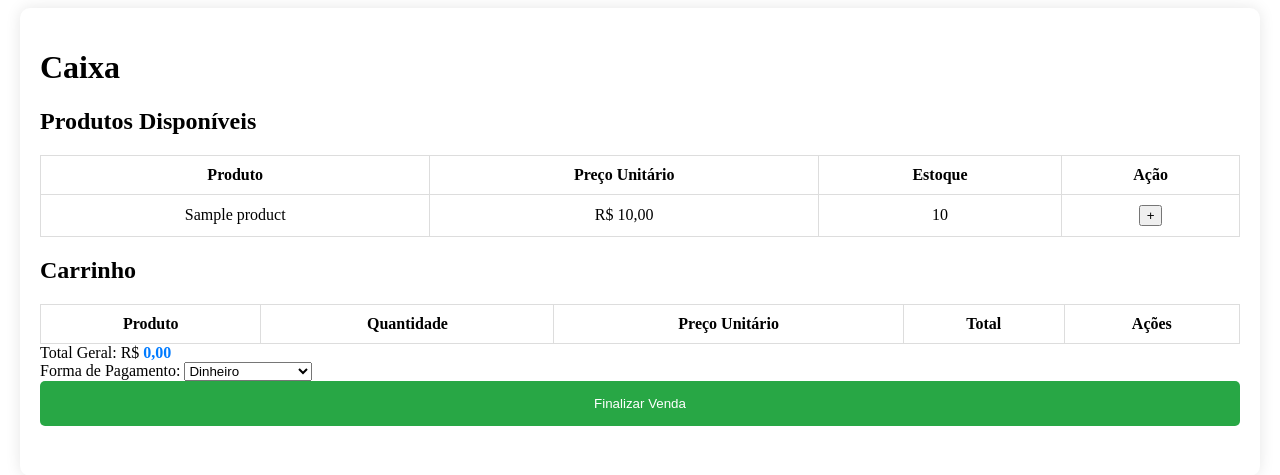
After one commit to J0seAlbuquerque/StockFLow, a PHP site: page /pages/caixa.php in a window 1280 px wide. The commit adds this page. Shown: the top 475 px of the page. Run offline with PHP 8.4, Linux system fonts and the light colour scheme; the visitor is signed in with stand-in values (Sample User, id 1); tables that the repository leaves empty hold one stand-in row (values such as "Sample post"); lists and menus that the app fills with data are empty.

```diff
--- /dev/null
+++ b/assets/css/_caixa.css
@@ -0,0 +1,65 @@
+.container {
+    max-width: 1200px;
+    margin: 0 auto;
+    padding: 20px;
+    background-color: #fff;
+    border-radius: 10px;
+    box-shadow: 0 0 15px rgba(0, 0, 0, 0.1);
+}
+
+.box h1, .box h2 {
+    text-align: center;
+}
+
+#buscar-produtos, #carrinho, #pagamento {
+    margin-bottom: 30px;
+}
+
+.produto-item {
+    display: flex;
+    justify-content: space-between;
+    margin-bottom: 10px;
+    padding: 10px;
+    border-bottom: 1px solid #ccc;
+}
+
+#adicionar-produto {
+    background-color: #007bff;
+    color: white;
+    border: none;
+    padding: 5px 10px;
+    border-radius: 5px;
+}
+
+#adicionar-produto:hover {
+    background-color: #0056b3;
+}
+
+table {
+    width: 100%;
+    border-collapse: collapse;
+}
+
+table, th, td {
+    border: 1px solid #ddd;
+    padding: 10px;
+    text-align: center;
+}
+
+#total-geral, #troco {
+    font-weight: bold;
+    color: #007bff;
+}
+
+#finalizar-venda {
+    width: 100%;
+    padding: 15px;
+    background-color: #28a745;
+    color: white;
+    border: none;
+    border-radius: 5px;
+}
+
+#finalizar-venda:hover {
+    background-color: #218838;
+}
--- /dev/null
+++ b/assets/js/caixa.js
@@ -0,0 +1,133 @@
+document.addEventListener('DOMContentLoaded', () => {
+    const carrinho = [];
+    const tabelaCarrinho = document.getElementById('itens-carrinho');
+    const totalGeralSpan = document.getElementById('total-geral');
+    const parcelasSpan = document.getElementById('parcelas');
+    const finalizarVendaBtn = document.getElementById('finalizar-venda');
+    const formaPagamentoSelect = document.getElementById('forma-pagamento');
+    const parcelamentoDiv = document.getElementById('parcelamento');
+    const numParcelas = document.getElementById('num-parcelas');
+
+    // Mostrar ou esconder o campo de parcelamento
+    function atualizarParcelamento() {
+        if (formaPagamentoSelect.value === "Cartão de Crédito") {
+            parcelamentoDiv.style.display = "block";
+        } else {
+            parcelamentoDiv.style.display = "none";
+            parcelasSpan.textContent = ''; // Limpa as parcelas se não for cartão
+        }
+    }
+
+    formaPagamentoSelect.addEventListener('change', atualizarParcelamento);
+
+    function atualizarCarrinho() {
+        tabelaCarrinho.innerHTML = '';
+        let totalGeral = 0;
+
+        carrinho.forEach((item, index) => {
+            const tr = document.createElement('tr');
+
+            tr.innerHTML = `
+                <td>${item.nome}</td>
+                <td>
+                    <input type="number" value="${item.quantidade}" min="1" data-index="${index}" class="atualizar-quantidade">
+                </td>
+                <td>R$ ${item.preco.toFixed(2).replace('.', ',')}</td>
+                <td>R$ ${(item.preco * item.quantidade).toFixed(2).replace('.', ',')}</td>
+                <td><button class="remover-item" data-index="${index}">Remover</button></td>
+            `;
+
+            totalGeral += item.preco * item.quantidade;
+            tabelaCarrinho.appendChild(tr);
+        });
+
+        totalGeralSpan.textContent = totalGeral.toFixed(2).replace('.', ',');
+
+        // Atualiza o valor das parcelas se for Cartão de Crédito
+        if (formaPagamentoSelect.value === "Cartão de Crédito") {
+            const parcelas = numParcelas.value;
+            const valorParcelas = (totalGeral / parcelas).toFixed(2);
+            parcelasSpan.textContent = `Parcelas: ${parcelas}x R$ ${valorParcelas.replace('.', ',')}`;
+        } else {
+            parcelasSpan.textContent = ''; // Limpa as parcelas se não for cartão
+        }
+    }
+
+    // Função para adicionar produto ao carrinho
+    document.querySelectorAll('.adicionar-carrinho').forEach(btn => {
+        btn.addEventListener('click', () => {
+            const id = btn.dataset.id;
+            const nome = btn.dataset.nome;
+            const preco = parseFloat(btn.dataset.preco);
+
+            const existente = carrinho.find(item => item.id === id);
+
+            if (existente) {
+                existente.quantidade++;
+            } else {
+                carrinho.push({ id, nome, preco, quantidade: 1 });
+            }
+            atualizarCarrinho();
+        });
+    });
+
+    // Atualiza a quantidade dos produtos no carrinho
+    tabelaCarrinho.addEventListener('input', e => {
+        if (e.target.classList.contains('atualizar-quantidade')) {
+            const index = e.target.dataset.index;
+            const novaQuantidade = parseInt(e.target.value);
+
+            if (novaQuantidade > 0) {
+                carrinho[index].quantidade = novaQuantidade;
+            } else {
+                carrinho[index].quantidade = 1;
+                e.target.value = 1;
+            }
+
+            atualizarCarrinho();
+        }
+    });
+
+    // Remove itens do carrinho
+    tabelaCarrinho.addEventListener('click', e => {
+        if (e.target.classList.contains('remover-item')) {
+            const index = e.target.dataset.index;
+            carrinho.splice(index, 1);
+            atualizarCarrinho();
+        }
+    });
+
+    // Finalizar venda
+    finalizarVendaBtn.addEventListener('click', () => {
+        if (carrinho.length > 0) {
+            const produtos = JSON.stringify(carrinho);
+            const formaPagamento = formaPagamentoSelect.value;
+            const valorTotal = parseFloat(totalGeralSpan.textContent.replace(',', '.'));
+            const parcelas = formaPagamento === "Cartão de Crédito" ? numParcelas.value : 1;
+
+            fetch('../process/processa_venda.php', {
+                method: 'POST',
+                headers: { 'Content-Type': 'application/x-www-form-urlencoded' },
+                body: new URLSearchParams({
+                    produtos,
+                    forma_pagamento: formaPagamento,
+                    valor_total: valorTotal,
+                    parcelas: parcelas
+                })
+            })
+            .then(response => response.json())
+            .then(data => {
+                alert(data.message);
+                if (data.status === 'success') {
+                    location.reload();
+                }
+            })
+            .catch(error => console.error('Erro:', error));
+        } else {
+            alert("Adicione pelo menos um produto ao carrinho.");
+        }
+    });
+
+    // Inicializa o estado do parcelamento
+    atualizarParcelamento();
+});
--- /dev/null
+++ b/pages/caixa.php
@@ -0,0 +1,106 @@
+<?php
+session_start();
+require_once('../includes/config.php');
+
+// Verifica se o usuário está autenticado
+if (!isset($_SESSION['user_id'])) {
+    header('Location: ../index.php');
+    exit;
+}
+
+$user_id = $_SESSION['user_id'];
+
+// Consultar produtos cadastrados no banco
+$query = "SELECT product_id, name, sale_price, quantity FROM products WHERE user_id = ?";
+$stmt = $conn->prepare($query);
+$stmt->bind_param('i', $user_id);
+$stmt->execute();
+$result = $stmt->get_result();
+?>
+
+<!DOCTYPE html>
+<html lang="pt-br">
+<head>
+    <meta charset="UTF-8">
+    <meta name="viewport" content="width=device-width, initial-scale=1.0">
+    <title>Caixa</title>
+    <link rel="stylesheet" href="../assets/css/_caixa.css">
+    <script src="../assets/js/caixa.js" defer></script>
+</head>
+<body>
+    <div class="container">
+        <h1>Caixa</h1>
+
+        <!-- Lista de Produtos -->
+        <section id="lista-produtos">
+            <h2>Produtos Disponíveis</h2>
+            <table>
+                <thead>
+                    <tr>
+                        <th>Produto</th>
+                        <th>Preço Unitário</th>
+                        <th>Estoque</th>
+                        <th>Ação</th>
+                    </tr>
+                </thead>
+                <tbody>
+                    <?php while ($produto = $result->fetch_assoc()): ?>
+                        <tr>
+                            <td><?php echo htmlspecialchars($produto['name']); ?></td>
+                            <td>R$ <?php echo number_format($produto['sale_price'], 2, ',', '.'); ?></td>
+                            <td><?php echo htmlspecialchars($produto['quantity']); ?></td>
+                            <td>
+                                <button class="adicionar-carrinho" data-id="<?php echo $produto['product_id']; ?>"
+                                        data-nome="<?php echo htmlspecialchars($produto['name']); ?>"
+                                        data-preco="<?php echo $produto['sale_price']; ?>">+</button>
+                            </td>
+                        </tr>
+                    <?php endwhile; ?>
+                </tbody>
+            </table>
+        </section>
+
+        <!-- Carrinho -->
+        <section id="carrinho">
+            <h2>Carrinho</h2>
+            <table>
+                <thead>
+                    <tr>
+                        <th>Produto</th>
+                        <th>Quantidade</th>
+                        <th>Preço Unitário</th>
+                        <th>Total</th>
+                        <th>Ações</th>
+                    </tr>
+                </thead>
+                <tbody id="itens-carrinho"></tbody>
+            </table>
+            <div id="total">
+                Total Geral: R$ <span id="total-geral">0,00</span>
+            </div>
+
+            <label for="forma-pagamento">Forma de Pagamento:</label>
+            <select id="forma-pagamento">
+                <option value="Dinheiro">Dinheiro</option>
+                <option value="Pix">Pix</option>
+                <option value="Cartão de Crédito">Cartão de Crédito</option>
+                <option value="Cartão de Débito">Cartão de Débito</option>
+            </select>
+
+            <div id="parcelamento">
+                <label for="num-parcelas">Parcelas (Cartão):</label>
+                <select id="num-parcelas">
+                    <option value="1">1x</option>
+                    <option value="2">2x</option>
+                    <option value="3">3x</option>
+                    <option value="4">4x</option>
+                    <option value="5">5x</option>
+                    <option value="6">6x</option>
+                </select>
+            </div>
+
+            <button id="finalizar-venda">Finalizar Venda</button>
+        </section>
+    </div>
+</body>
+</html>
--- a/pages/homepage.php
+++ b/pages/homepage.php
@@ -1,5 +1,5 @@
 <!DOCTYPE html>
-<html lang="en">
+<html lang="pt-br">
 <head>
     <meta charset="UTF-8">
     <meta name="viewport" content="width=device-width, initial-scale=1.0">
@@ -9,5 +9,6 @@
     logado
     <a href="./estoque.php">Estoque</a>
     <a href="./preencher_info_empresa.php">editar</a>
+    <a href="./caixa.php">CAIXA</a>
 </body>
 </html>
```
Also changed, not shown: process/processa_venda.php (added, +44 -0 lines).
